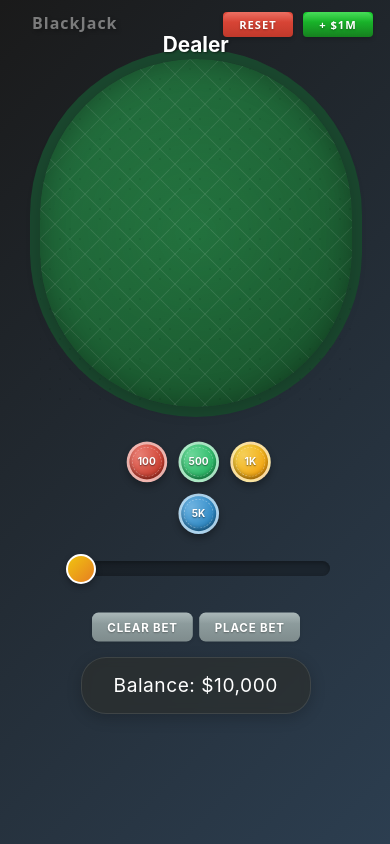
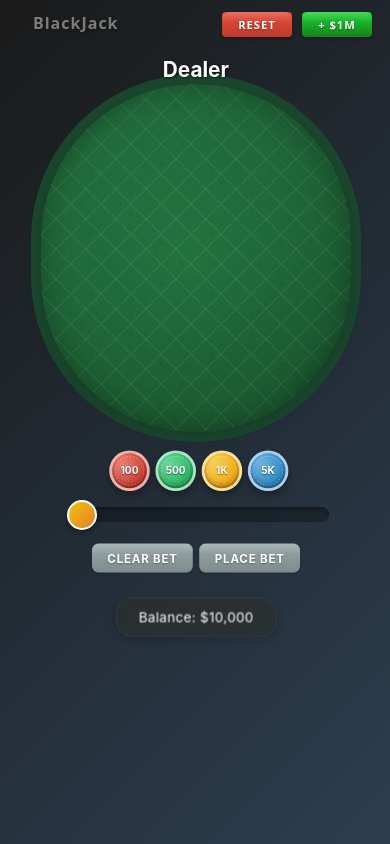
Before and after one commit to siavashahmadi/blackjack, a React (Vite) app: page / in a window 390 px wide. Built offline with nearby package versions, Linux system fonts and the light colour scheme.

Commit message:
more mobile changes, onto a good track

```diff
--- /dev/null
+++ b/src/components/BettingArea.css
@@ -0,0 +1,8 @@
+@media screen and (max-width: 430px) {
+
+    .current-bet {
+        background: rgba(44, 46, 44, 0.4);
+        margin-top: -365px;
+        transform: scale(0.7)
+    }
+}
--- a/src/components/BettingArea.tsx
+++ b/src/components/BettingArea.tsx
@@ -1,5 +1,6 @@
 import BettingControls from './BettingControls';
 import './Game.css';
+import './BettingArea.css';
 import { formatWithCommas } from '../utils/formatters';
 
 interface PlacedChip {
--- a/src/components/BettingControls.css
+++ b/src/components/BettingControls.css
@@ -25,3 +25,13 @@
     border: 1px solid rgba(255,255,255,0.1);
     letter-spacing: 0.5px;
 }
+
+@media screen and (max-width: 430px) {
+    .player-chips-display {
+        transform: scale(0.7)
+    }
+
+    /* .current-bet {
+        transform: scale(0.7)
+    } */
+}
--- a/src/components/BettingSlider.css
+++ b/src/components/BettingSlider.css
@@ -100,3 +100,10 @@
 .quick-bet-buttons button:active {
   transform: translateY(0);
 }
+
+@media screen and (max-width: 430px) {
+  .betting-slider-container{
+    margin-bottom: -15px;
+  }
+
+}
--- a/src/components/Game.css
+++ b/src/components/Game.css
@@ -466,7 +466,7 @@ button[onClick*="stand"]:hover {
 @media screen and (max-width: 430px) {
   .game-container {
     height: auto;
-    min-height: 86vh;
+    min-height: 80vh;
     padding: 0.5rem;
   }
 
@@ -487,7 +487,7 @@ button[onClick*="stand"]:hover {
 
   .betting-controls-container {
     width: 100%;
-    margin-top: -70px;
+    margin-top: -75px;
 
   }
 
@@ -497,10 +497,11 @@ button[onClick*="stand"]:hover {
     /* transform: scale(0.9); */
   }
 
-  /* .controls-container {
-    top: 22.5em;
-    transform: scale(0.8);
-  } */
+  .controls-container {
+    top: 19em;
+    transform: scale(0.7);
+    padding: 0px;
+  }
 
   .bet-actions {
     /* top: 22.5em; */
@@ -514,12 +515,21 @@ button[onClick*="stand"]:hover {
     flex-wrap: wrap;
   }
 
+  .player-info {
+    display: flex;
+    transform: scale(0.8)
+  }
+
+  .dealer-section {
+    top: 5%;
+  }
+
   .player-section {
-    /* bottom: 20%; */
+    bottom: 5%;
   }
 
   .chip-stack {
-    gap: 1.5rem;
+    gap: 1rem;
     margin-bottom: -1rem;
     transform: scale(0.7);
   }
--- a/src/components/GameMessage.css
+++ b/src/components/GameMessage.css
@@ -137,3 +137,10 @@
       display: none;
     }
   }
+
+  @media screen and (max-width: 430px) {
+    .game-message {
+      transform: scale(0.8);
+    }
+
+  }
```
